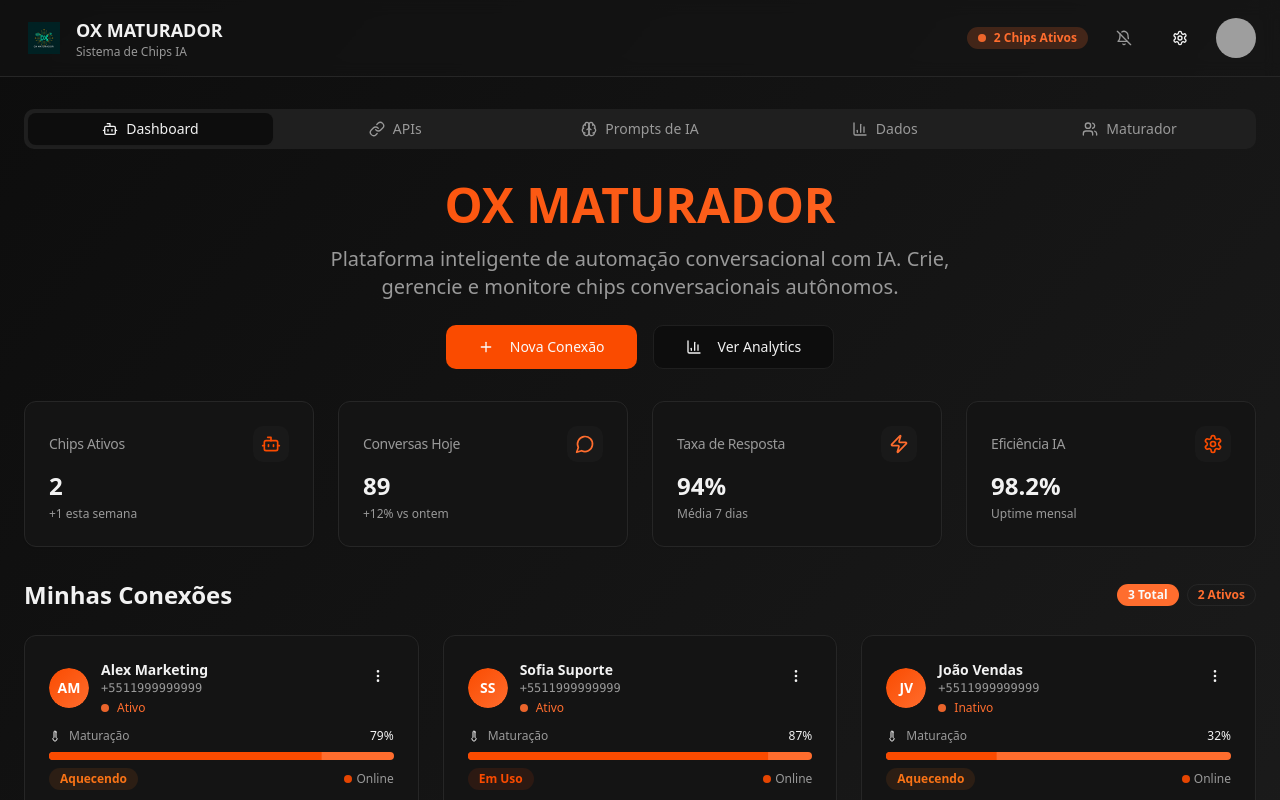
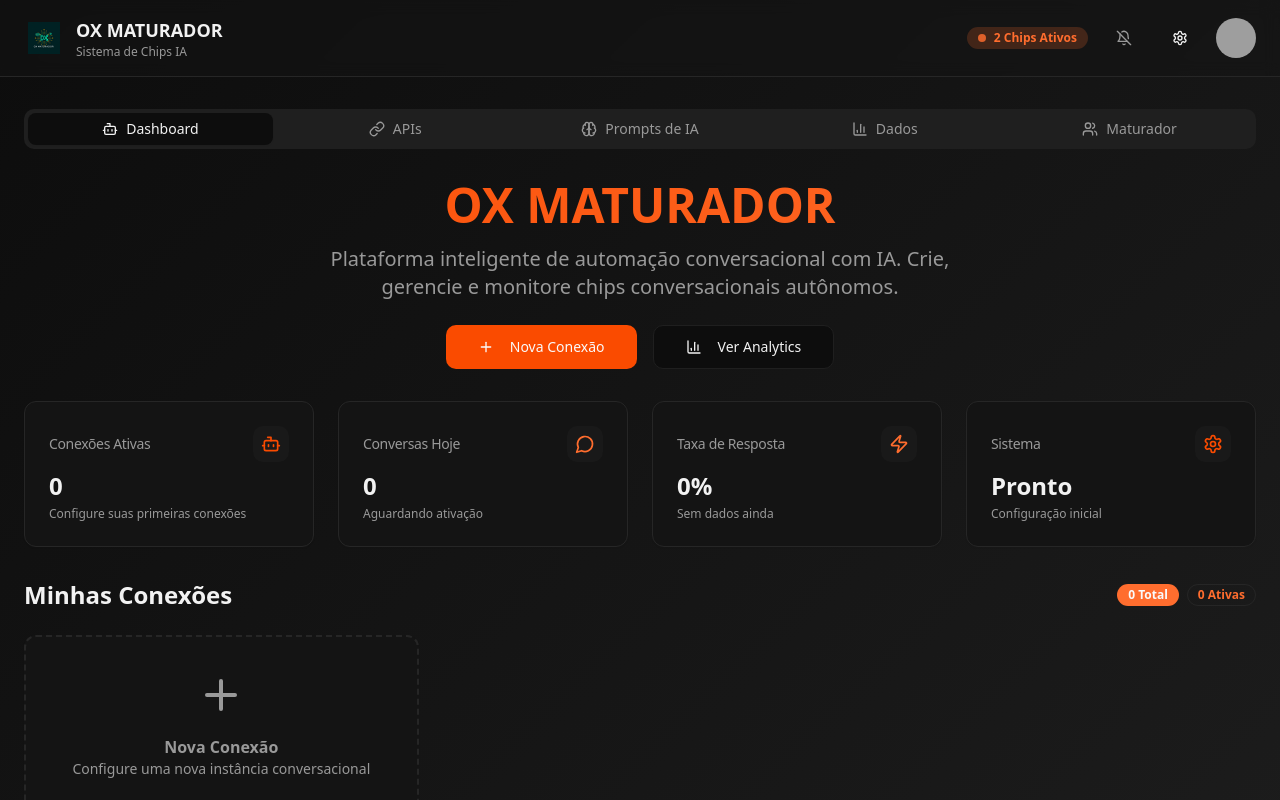
Before and after one commit to michaelgomees/maturadorox2, a React (Vite) app: page / in a window 1280 px wide. Shown: the top 800 px of the page. Built offline with nearby package versions, Linux system fonts and the light colour scheme; grey boxes are pictures that could not be loaded.

Commit message:
Remove demo data and interval setting

```diff
--- a/src/components/MaturadorTab.tsx
+++ b/src/components/MaturadorTab.tsx
@@ -23,7 +23,6 @@ interface ChipPair {
 interface MaturadorConfig {
   isRunning: boolean;
   selectedPairs: ChipPair[];
-  conversationInterval: number;
   maxMessagesPerSession: number;
   useBasePrompt: boolean;
 }
@@ -74,7 +73,6 @@ export const MaturadorTab = () => {
   const [config, setConfig] = useState<MaturadorConfig>({
     isRunning: false,
     selectedPairs: [],
-    conversationInterval: 30,
     maxMessagesPerSession: 10,
     useBasePrompt: true
   });
@@ -408,24 +406,7 @@ export const MaturadorTab = () => {
             </CardDescription>
           </CardHeader>
           <CardContent className="space-y-4">
-            <div className="space-y-2">
-              <Label>Intervalo entre mensagens (segundos)</Label>
-              <Select
-                value={config.conversationInterval.toString()}
-                onValueChange={(value) => saveConfig({ ...config, conversationInterval: parseInt(value) })}
-              >
-                <SelectTrigger>
-                  <SelectValue />
-                </SelectTrigger>
-                <SelectContent>
-                  <SelectItem value="15">15 segundos</SelectItem>
-                  <SelectItem value="30">30 segundos</SelectItem>
-                  <SelectItem value="60">1 minuto</SelectItem>
-                  <SelectItem value="120">2 minutos</SelectItem>
-                  <SelectItem value="300">5 minutos</SelectItem>
-                </SelectContent>
-              </Select>
-            </div>
+            {/* Configuração de intervalo removida - será controlada via prompt */}
 
             <div className="space-y-2">
               <Label>Máximo de mensagens por sessão</Label>
--- a/src/pages/Index.tsx
+++ b/src/pages/Index.tsx
@@ -16,33 +16,7 @@ import { PromptsTab } from "@/components/PromptsTab";
 import { DadosTab } from "@/components/DadosTab";
 import { MaturadorTab } from "@/components/MaturadorTab";
 
-// Mock data para demonstração
-const mockChips = [
-  {
-    id: "1",
-    name: "Alex Marketing",
-    status: "active" as const,
-    aiModel: "ChatGPT",
-    conversations: 47,
-    lastActive: "2 min atrás"
-  },
-  {
-    id: "2",
-    name: "Sofia Suporte",
-    status: "active" as const,
-    aiModel: "Claude",
-    conversations: 23,
-    lastActive: "5 min atrás"
-  },
-  {
-    id: "3",
-    name: "João Vendas",
-    status: "idle" as const,
-    aiModel: "Gemini",
-    conversations: 12,
-    lastActive: "1h atrás"
-  }
-];
+// Dados reais - sem demonstração
 
 const Index = () => {
   const [selectedChip, setSelectedChip] = useState<string | null>(null);
@@ -124,27 +98,27 @@ const Index = () => {
             {/* Stats Overview */}
             <section className="grid grid-cols-1 md:grid-cols-4 gap-6">
               <StatsCard
-                title="Chips Ativos"
-                value="2"
-                description="+1 esta semana"
+                title="Conexões Ativas"
+                value="0"
+                description="Configure suas primeiras conexões"
                 icon={<Bot className="w-5 h-5 text-primary" />}
               />
               <StatsCard
                 title="Conversas Hoje"
-                value="89"
-                description="+12% vs ontem"
+                value="0"
+                description="Aguardando ativação"
                 icon={<MessageCircle className="w-5 h-5 text-secondary" />}
               />
               <StatsCard
                 title="Taxa de Resposta"
-                value="94%"
-                description="Média 7 dias"
+                value="0%"
+                description="Sem dados ainda"
                 icon={<Zap className="w-5 h-5 text-accent" />}
               />
               <StatsCard
-                title="Eficiência IA"
-                value="98.2%"
-                description="Uptime mensal"
+                title="Sistema"
+                value="Pronto"
+                description="Configuração inicial"
                 icon={<Settings className="w-5 h-5 text-primary" />}
               />
             </section>
@@ -154,22 +128,13 @@ const Index = () => {
               <div className="flex items-center justify-between">
                 <h2 className="text-2xl font-semibold">Minhas Conexões</h2>
                 <div className="flex gap-2">
-                  <Badge variant="secondary">3 Total</Badge>
-                  <Badge variant="outline" className="text-secondary">2 Ativos</Badge>
+                  <Badge variant="secondary">0 Total</Badge>
+                  <Badge variant="outline" className="text-secondary">0 Ativas</Badge>
                 </div>
               </div>
 
               <div className="grid grid-cols-1 md:grid-cols-2 lg:grid-cols-3 gap-6">
-                {mockChips.map((chip) => (
-                 <ChipCard
-                    key={chip.id}
-                    chip={chip}
-                    isSelected={selectedChip === chip.id}
-                    onSelect={() => setSelectedChip(chip.id)}
-                    onGenerateQR={() => handleGenerateQRCode(chip.name, "+5511999999999")}
-                    onChipUpdated={handleChipCreated}
-                  />
-                ))}
+                {/* Sem conexões por enquanto - dados reais apenas */}
 
                 {/* Add New Chip Card */}
                 <Card
```
